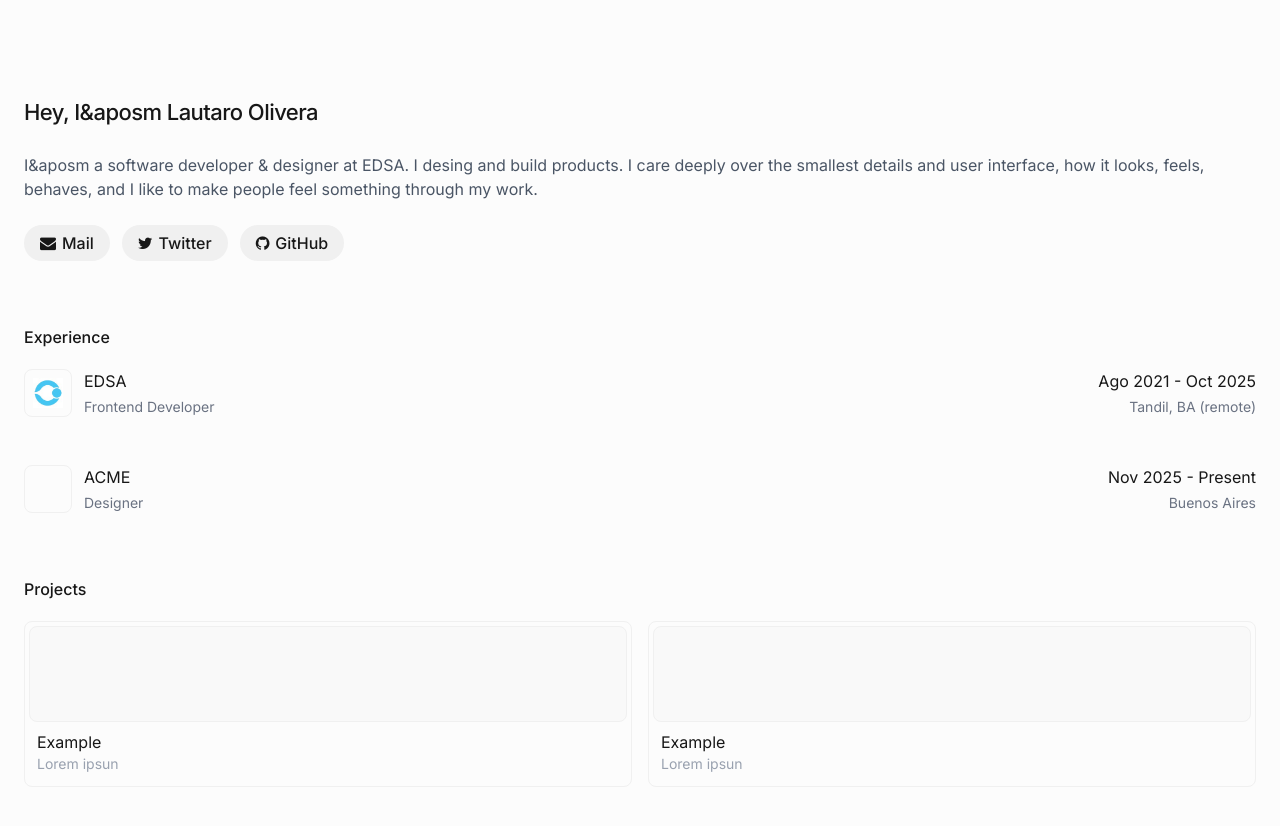
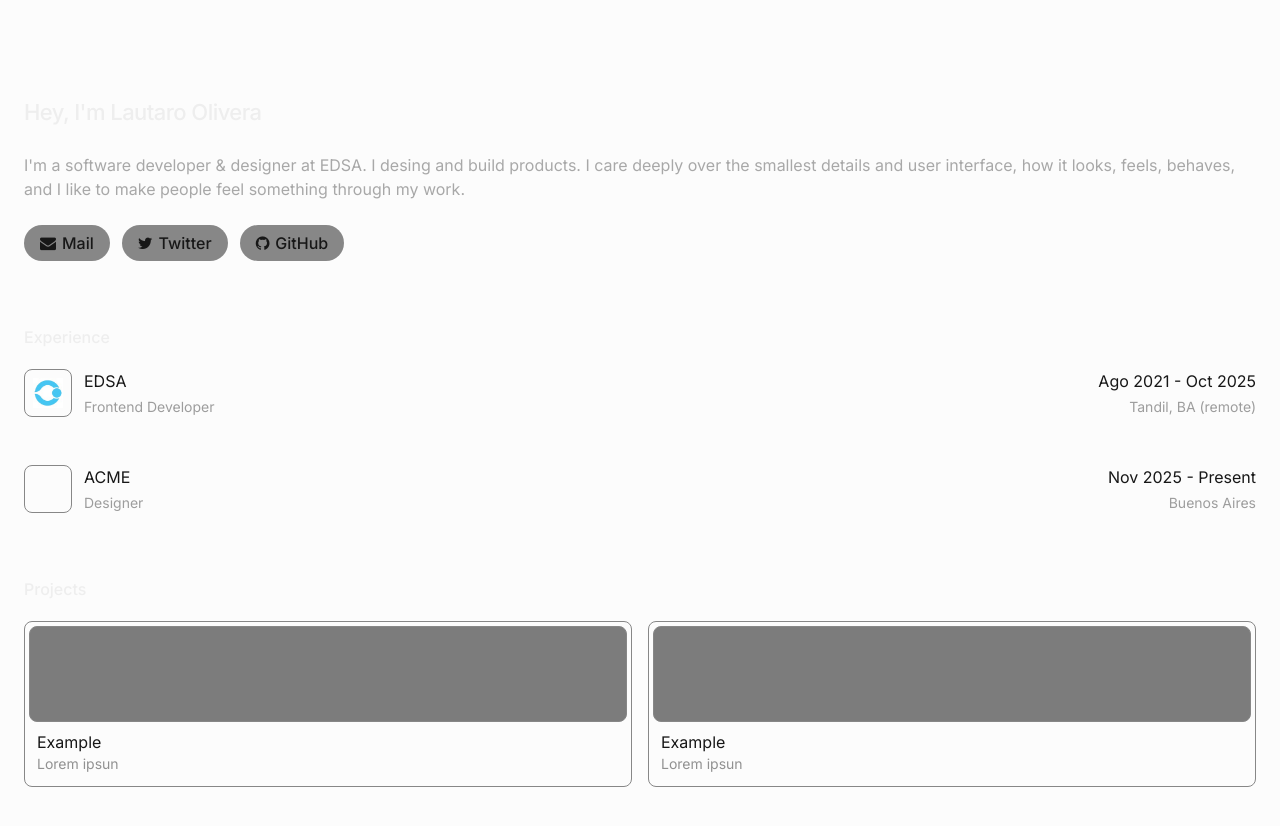
Before and after one commit to kappaggaeru/portfolio3, a Next.js app: page / in a window 1280 px wide. Shown: the top 826 px of the page. Built offline with nearby package versions, Linux system fonts and the light colour scheme.

Commit message:
ajuste en colores para modo oscuro

```diff
--- a/src/app/globals.css
+++ b/src/app/globals.css
@@ -16,6 +16,7 @@
     :root {
         --background: #0a0a0a;
         --foreground: #ededed;
+        --color-gray-background: oklch(17.8% 0 0);
     }
 }
 
@@ -29,6 +30,10 @@ body {
     background-color: var(--color-gray-background);
 }
 
+.text-gray-1200 {
+    color: var(--color-gray-1200);
+}
+
 @layer base {
     :root {
         /* sRGB hex */
@@ -38,9 +43,18 @@ body {
 
         @supports (color: oklch(0 0 0)) {
             /* OKLCH */
-            --color-gray-100: oklch(0.991 0 0);
-            --color-gray-200: oklch(0.982 0 0);
-            --color-gray-300: oklch(0.955 0 0);
+            --color-gray-100: oklch(0.549 0.000 0.0);
+            --color-gray-200: oklch(0.586 0.000 0.0);
+            --color-gray-300: oklch(0.622 0.000 0.0);
+            --color-gray-400: oklch(0.658 0.000 0.0);
+            --color-gray-500: oklch(0.695 0.000 0.0);
+            --color-gray-600: oklch(0.731 0.000 0.0);
+            --color-gray-700: oklch(0.768 0.000 0.0);
+            --color-gray-800: oklch(0.804 0.000 0.0);
+            --color-gray-900: oklch(0.841 0.000 0.0);
+            --color-gray-1000: oklch(0.877 0.000 0.0);
+            --color-gray-1100: oklch(0.914 0.000 0.0);
+            --color-gray-1200: oklch(0.950 0.000 0.0);
         }
     }
 }
--- a/src/app/pages/welcome.tsx
+++ b/src/app/pages/welcome.tsx
@@ -25,8 +25,8 @@ export default function WelcomePage() {
 
     return (
         <div className="grid">
-            <span className="text-gray-1200 mt-6 mb-3 flex w-full items-center text-[22px] font-medium tracking-tight sm:mt-12">Hey, I&aposm Lautaro Olivera</span>
-            <p className="text-gray-600 mt-3">I&aposm a software developer & designer at <a href="">EDSA</a>. I desing and build products. I care deeply over the smallest details and user interface, how it looks, feels, behaves, and I like to make people feel something through my work.</p>
+            <span className="text-gray-1200 mt-6 mb-3 flex w-full items-center text-[22px] font-medium tracking-tight sm:mt-12">Hey, I&apos;m Lautaro Olivera</span>
+            <p className="text-gray-600 mt-3">I&apos;m a software developer & designer at <a href="">EDSA</a>. I desing and build products. I care deeply over the smallest details and user interface, how it looks, feels, behaves, and I like to make people feel something through my work.</p>
             <div className="flex flex-row gap-3 flex-wrap mt-6">
                 {socialButtons}
             </div>
```
